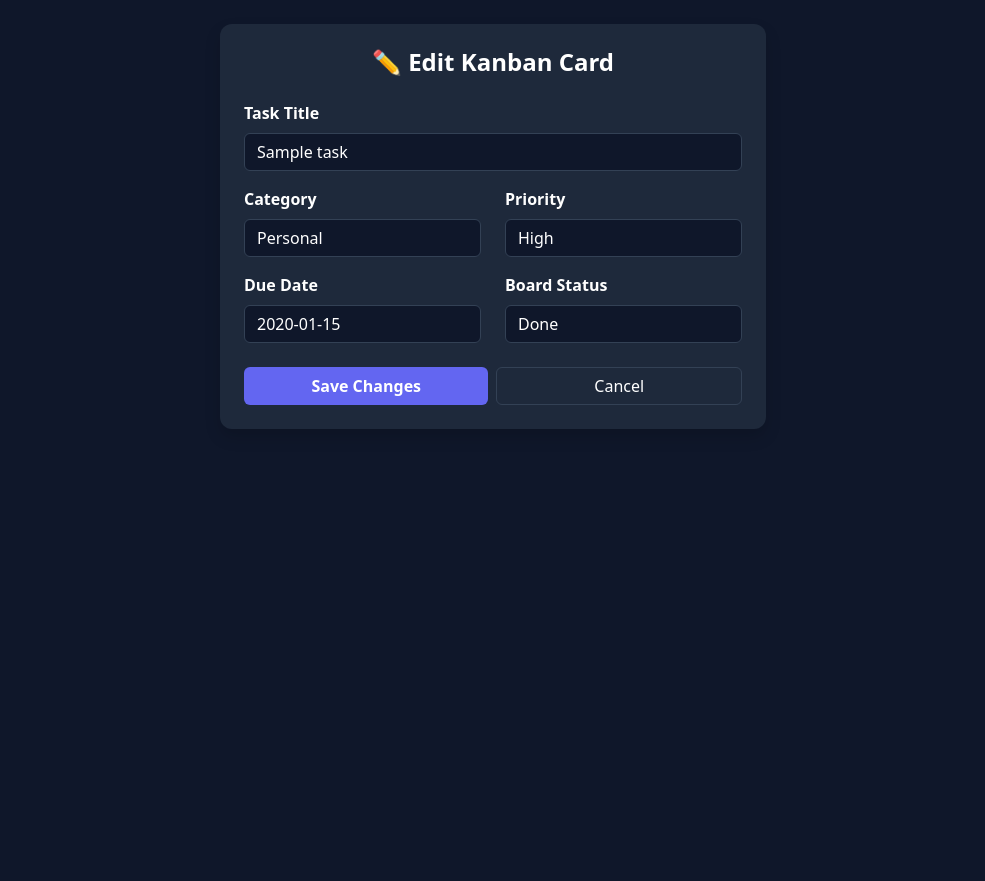
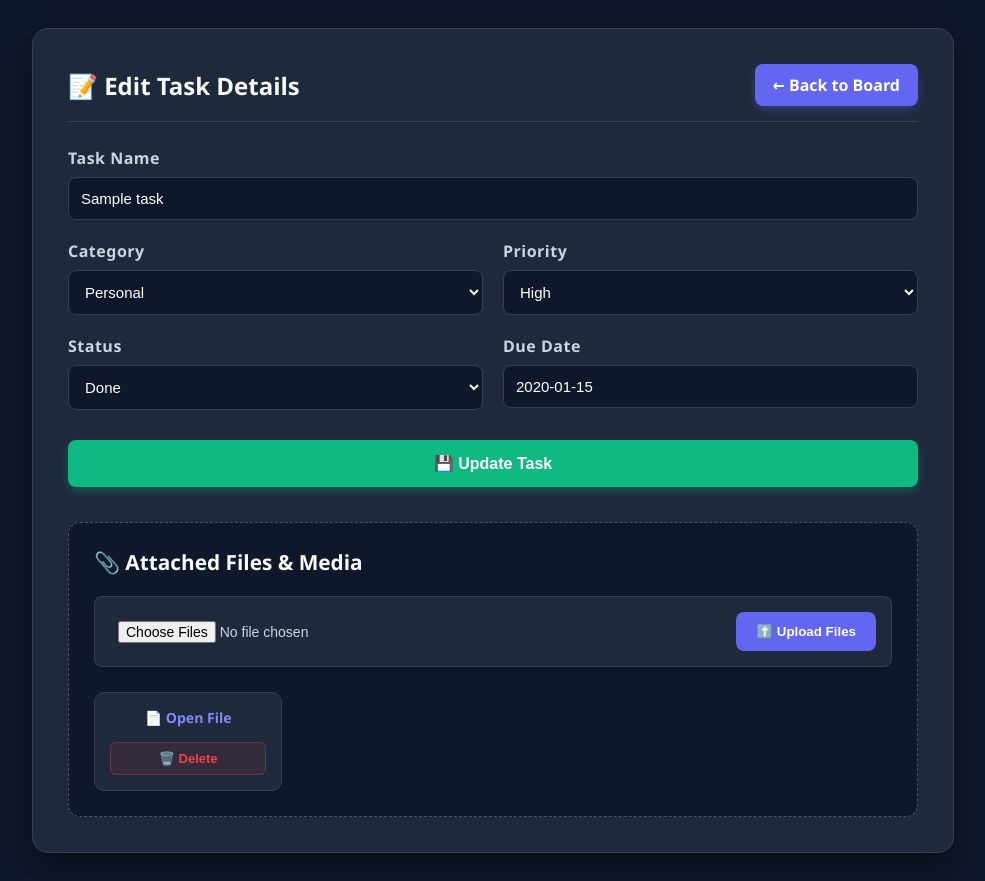
Before and after one commit to bhishmak529-sys/my-task-app, a Flask app: page /edit/1 in a window 1280 px wide. Shown: the whole page, without its empty margins (147-1132 px from the left). Before the commit the page ends 429 px from the top, so only its background shows below. Run offline with Flask 3, Linux system fonts and the light colour scheme; a user stored in the database is signed in; tables that the repository leaves empty hold one stand-in row (values such as "Sample post").

Commit message:
Update edit.html

```diff
--- a/templates/edit.html
+++ b/templates/edit.html
@@ -1,27 +1,75 @@
-{% extends 'base.html' %}
-{% block body %}
-<div class="row justify-content-center mt-4">
-    <div class="col-md-6">
-        <div class="card shadow p-4 border-0" style="background: #1e293b; color: white; border-radius: 12px;">
-            <h4 class="fw-bold mb-4 text-center text-white">✏️ Edit Kanban Card</h4>
-            <form method="POST">
-                <div class="mb-3">
-                    <label class="form-label fw-bold">Task Title</label>
-                    <input type="text" name="task_name" class="form-control" style="background: #0f172a; color: white; border: 1px solid #334155;" value="{{ task.name }}" required>
+<!DOCTYPE html>
+<html lang="en">
+<head>
+    <meta charset="UTF-8">
+    <meta name="viewport" content="width=device-width, initial-scale=1.0">
+    <title>Edit Task - TaskPro Elite</title>
+    <style>
+        /* 🎨 Base Styling */
+        body { background: #0f172a; color: white; font-family: 'Segoe UI', Tahoma, Geneva, Verdana, sans-serif; padding: 20px; }
+
+        /* 🎨 Container & Layout */
+        .container { max-width: 850px; margin: 0 auto; background: #1e293b; padding: 35px; border-radius: 16px; box-shadow: 0 15px 35px rgba(0,0,0,0.4); border: 1px solid #334155; }
+        .nav { display: flex; justify-content: space-between; align-items: center; margin-bottom: 25px; border-bottom: 1px solid #334155; padding-bottom: 15px; }
+        .back-btn { background: #6366f1; color: white; padding: 10px 18px; border-radius: 8px; text-decoration: none; font-weight: bold; transition: all 0.3s ease; box-shadow: 0 4px 10px rgba(99,102,241,0.3); }
+        .back-btn:hover { background: #4f46e5; transform: translateY(-2px); }
+
+        /* 🎨 Form Elements */
+        .form-group { margin-bottom: 20px; }
+        label { display: block; margin-bottom: 8px; font-weight: 600; color: #cbd5e1; letter-spacing: 0.5px; }
+        input[type="text"], select { width: 100%; padding: 12px; border-radius: 8px; border: 1px solid #334155; background: #0f172a; color: white; font-size: 15px; box-sizing: border-box; transition: 0.3s; }
+        input[type="text"]:focus, select:focus { border-color: #6366f1; outline: none; box-shadow: 0 0 0 2px rgba(99,102,241,0.2); }
+
+        .btn-save { background: #10b981; color: white; border: none; padding: 14px 20px; border-radius: 8px; cursor: pointer; font-weight: bold; width: 100%; font-size: 16px; margin-top: 10px; transition: 0.3s; box-shadow: 0 4px 10px rgba(16,185,129,0.3); }
+        .btn-save:hover { background: #059669; transform: translateY(-2px); }
+
+        /* 🎨 Attachments Section */
+        .attachments-section { background: #0f172a; padding: 25px; border-radius: 12px; margin-top: 35px; border: 1px dashed #475569; }
+        .attachments-header { color: #f8fafc; margin-top: 0; margin-bottom: 20px; font-size: 1.3em; display: flex; align-items: center; gap: 10px; }
+
+        .file-upload-form { display: flex; gap: 12px; align-items: center; margin-bottom: 25px; background: #1e293b; padding: 15px; border-radius: 8px; border: 1px solid #334155; }
+        .file-upload-form input[type="file"] { flex-grow: 1; padding: 8px; color: #cbd5e1; font-size: 14px; }
+        .upload-btn { background: #6366f1; color: white; border: none; padding: 12px 20px; border-radius: 8px; cursor: pointer; font-weight: bold; transition: 0.3s; }
+        .upload-btn:hover { background: #4f46e5; }
+
+        /* 🎨 Uploaded Files Grid */
+        .uploaded-files { display: grid; grid-template-columns: repeat(auto-fill, minmax(160px, 1fr)); gap: 15px; }
+        .file-card { background: #1e293b; padding: 15px; border-radius: 10px; text-align: center; border: 1px solid #334155; transition: transform 0.2s ease; display: flex; flex-direction: column; justify-content: space-between; gap: 15px; }
+        .file-card:hover { transform: translateY(-5px); border-color: #6366f1; }
+        .file-link { color: #818cf8; text-decoration: none; font-weight: 600; display: block; word-break: break-all; font-size: 14px; }
+        .file-link:hover { color: #a5b4fc; text-decoration: underline; }
+        .delete-btn { background: rgba(239, 68, 68, 0.1); color: #ef4444; border: 1px solid rgba(239, 68, 68, 0.3); padding: 8px 10px; border-radius: 6px; cursor: pointer; font-size: 13px; font-weight: bold; width: 100%; transition: 0.3s; }
+        .delete-btn:hover { background: #ef4444; color: white; }
+    </style>
+</head>
+<body>
+    <div class="container">
+
+        <div class="nav">
+            <h2 style="margin: 0; color: #f8fafc;">📝 Edit Task Details</h2>
+            <a href="/" class="back-btn">← Back to Board</a>
         </div>
 
-                <div class="row mb-3">
-                    <div class="col-md-6">
-                        <label class="form-label fw-bold">Category</label>
-                        <select name="category" class="form-select" style="background: #0f172a; color: white; border: 1px solid #334155;">
+        <!-- ================= MAIN TASK EDIT FORM ================= -->
+        <form action="/edit/{{ task.id }}" method="POST">
+            <div class="form-group">
+                <label>Task Name</label>
+                <input type="text" name="task_name" value="{{ task.name }}" required>
+            </div>
+
+            <div style="display: grid; grid-template-columns: 1fr 1fr; gap: 20px;">
+                <div class="form-group">
+                    <label>Category</label>
+                    <select name="category">
                         <option value="Personal" {% if task.category == 'Personal' %}selected{% endif %}>Personal</option>
-                            <option value="Work" {% if task.category == 'Work' %}selected{% endif %}>Work 💻</option>
-                            <option value="Urgent" {% if task.category == 'Urgent' %}selected{% endif %}>Urgent 🔥</option>
+                        <option value="Work" {% if task.category == 'Work' %}selected{% endif %}>Work</option>
+                        <option value="Urgent" {% if task.category == 'Urgent' %}selected{% endif %}>Urgent</option>
                     </select>
                 </div>
-                    <div class="col-md-6">
-                        <label class="form-label fw-bold">Priority</label>
-                        <select name="priority" class="form-select" style="background: #0f172a; color: white; border: 1px solid #334155;">
+
+                <div class="form-group">
+                    <label>Priority</label>
+                    <select name="priority">
                         <option value="High" {% if task.priority == 'High' %}selected{% endif %}>High</option>
                         <option value="Medium" {% if task.priority == 'Medium' %}selected{% endif %}>Medium</option>
                         <option value="Low" {% if task.priority == 'Low' %}selected{% endif %}>Low</option>
@@ -29,28 +77,57 @@
                 </div>
             </div>
 
-                <div class="row mb-4">
-                    <div class="col-md-6">
-                        <label class="form-label fw-bold">Due Date</label>
-                        <input type="text" name="due_date" class="form-control" style="background: #0f172a; color: white; border: 1px solid #334155;" value="{{ task.due_date }}" required>
-                    </div>
-                    <div class="col-md-6">
-                        <label class="form-label fw-bold">Board Status</label>
-                        <select name="status" class="form-select" style="background: #0f172a; color: white; border: 1px solid #334155;">
+            <div style="display: grid; grid-template-columns: 1fr 1fr; gap: 20px;">
+                <div class="form-group">
+                    <label>Status</label>
+                    <select name="status">
                         <option value="Backlog" {% if task.status == 'Backlog' %}selected{% endif %}>Backlog</option>
                         <option value="To Do" {% if task.status == 'To Do' %}selected{% endif %}>To Do</option>
                         <option value="In Progress" {% if task.status == 'In Progress' %}selected{% endif %}>In Progress</option>
                         <option value="Done" {% if task.status == 'Done' %}selected{% endif %}>Done</option>
                     </select>
                 </div>
+
+                <div class="form-group">
+                    <label>Due Date</label>
+                    <input type="text" name="due_date" value="{{ task.due_date }}" placeholder="e.g. 25 Jul 2026">
+                </div>
             </div>
 
-                <div class="d-flex gap-2">
-                    <button type="submit" class="btn btn-primary w-100 fw-bold" style="background: #6366f1; border: none;">Save Changes</button>
-                    <a href="/" class="btn btn-outline-secondary w-100 text-white" style="border-color: #334155;">Cancel</a>
-                </div>
+            <button type="submit" class="btn-save">💾 Update Task</button>
+        </form>
+
+        <!-- ================= MEDIA & ATTACHMENTS SECTION ================= -->
+        <div class="attachments-section">
+            <h3 class="attachments-header">📎 Attached Files & Media</h3>
+
+            <!-- File Upload Form (enctype is required for files) -->
+            <form action="/upload_attachment/{{ task.id }}" method="POST" enctype="multipart/form-data" class="file-upload-form">
+                <input type="file" name="task_file" multiple required>
+                <button type="submit" class="upload-btn">⬆️ Upload Files</button>
+            </form>
+
+            <!-- Display Uploaded Files in a Grid -->
+            <div class="uploaded-files">
+                {% for att in task.attachments %}
+                    <div class="file-card">
+                        <a href="{{ att.file_path }}" target="_blank" class="file-link">
+                            📄 Open File
+                        </a>
+
+                        <!-- Delete Attachment Action -->
+                        <form action="/remove_attachment/{{ att.id }}" method="POST">
+                            <button type="submit" class="delete-btn">🗑️ Delete</button>
                         </form>
                     </div>
+                {% else %}
+                    <p style="color: #64748b; font-size: 15px; grid-column: 1 / -1; text-align: center; font-style: italic;">
+                        No files attached yet. Drop your media here!
+                    </p>
+                {% endfor %}
             </div>
         </div>
-{% endblock %}
+
+    </div>
+</body>
+</html>
```
Lines whose indentation alone changed are shown as unchanged.
